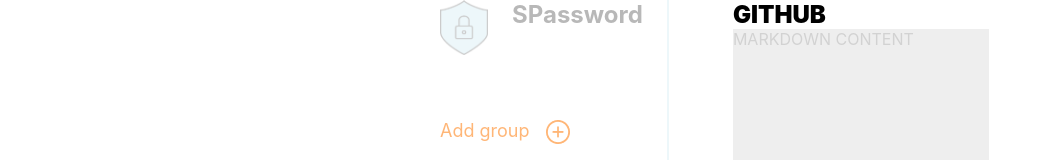
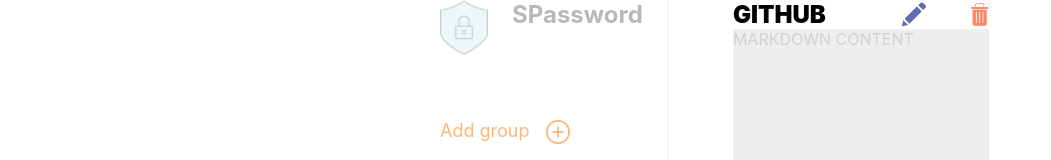
Before and after one commit to AlexandrVinogradov/SPassword-React-Redux, a React (Create React App) app: page /main in a window 1280 px wide. Shown: the top 160 px of the page, without its empty margins (0-1051 px from the left). Built offline with nearby package versions, Linux system fonts and the light colour scheme.

Commit message:
added svg icons

```diff
--- a/src/Main/Main.jsx
+++ b/src/Main/Main.jsx
@@ -5,7 +5,7 @@ import shield from '../img/shield.png'
 import plus from '../img/Icon-plus.png'
 import arrow from '../img/icon-arrow.png'
 import NavListbar from './NavListbar/NavListbar'
-// import SVGIcon from "./SVGIcon";
+import SVGIcon from '../SVGIcons'
 
 const Main = () => {
   return (
@@ -37,10 +37,14 @@ const Main = () => {
         <div className={style.interface__header}>
           <h1>GitHub</h1>
 
-          {/* <SVGIcon name="wifi" width={100} fill={randomColor()} /> */}
-          {/* https://blog.lftechnology.com/using-svg-icons-components-in-react-44fbe8e5f91 */}
-
-
+          <div className={style.interface__header_btns}>
+            <button type="button" className={style.interface__header_btn}>
+              <SVGIcon className={style.icon_pencil} name="pencil" width={24} fill={'#5F6CAF'} />
+            </button>
+            <button type="button" className={style.interface__header_btn}>
+              <SVGIcon name="bucket" width={18} fill={'#FF8364'} />
+            </button>
+          </div>
         </div>
 
         <div className={style.interface__content}>MARKDOWN CONTENT</div>
--- a/src/Main/Main.module.scss
+++ b/src/Main/Main.module.scss
@@ -62,7 +62,32 @@
 
 
     .interface__header {
+      display: flex;
+      justify-content: space-between;
 
+      .interface__header_btns {
+        display: flex;
+
+        .interface__header_btn {
+          padding: 0;
+          margin: 0;
+          border: none;
+          display: inline-flex;
+          background-color: inherit;
+          cursor: pointer;
+
+          &:first-child {
+            margin-right: 45px;
+          }
+
+          .icon_pencil {
+            fill: red;
+            &:hover {
+              fill: red;
+            }
+          }
+        }
+      }
     }
     .interface__content {
       height: 80vh;
--- /dev/null
+++ b/src/SVGIcons.js
@@ -0,0 +1,57 @@
+import React from 'react'
+
+const getViewBox = name => {
+  switch (name) {
+    case 'pencil':
+      return '0 0 24 24'
+    case 'bucket':
+      return '0 0 19 24'
+    default:
+      return '0 0 24 24'
+  }
+}
+
+const getPath = (name, props) => {
+  switch (name) {
+    case 'pencil':
+      return (
+        <path
+          {...props}
+          d="M14.9238 3.98577L19.8059 8.86787L7.44788 21.2259L2.56851 16.3438L14.9238 3.98577ZM23.5105 2.80832L21.3333 0.631073C20.4919 -0.210358 19.1255 -0.210358 18.2813 0.631073L16.1957 2.71666L21.0778 7.5988L23.5105 5.16608C24.1632 4.51342 24.1632 3.46094 23.5105 2.80832ZM0.0135859 23.206C-0.0752629 23.6059 0.285759 23.9642 0.685669 23.8669L6.126 22.5479L1.24662 17.6658L0.0135859 23.206Z"
+        />
+      )
+    case 'bucket':
+      return (
+        <path
+          {...props}
+          d="M5.25993 2.18182C5.25993 1.46637 5.81828 0.943489 6.53373 0.943489H11.7701C12.4854 0.943489 13.0437 1.46637 13.0437 2.18182V3.53808H13.9872V2.18182C13.9872 0.946253 13.0057 0 11.7701 0H6.53373C5.29816 0 4.31644 0.946253 4.31644 2.18182V3.53808H5.25993V2.18182ZM3.57358 24H14.7303C15.806 24 16.6408 23.0538 16.6408 21.8772V7.31204H1.66287V21.8772C1.66287 23.0538 2.49764 24 3.57358 24ZM12.1592 9.56458C12.1592 9.30406 12.3704 9.09283 12.6309 9.09283C12.8915 9.09283 13.1027 9.30406 13.1027 9.56458V20.7095C13.1027 20.9701 12.8915 21.1813 12.6309 21.1813C12.3704 21.1813 12.1592 20.9701 12.1592 20.7095V9.56458ZM8.68007 9.56458C8.68007 9.30406 8.8913 9.09283 9.15182 9.09283C9.41234 9.09283 9.62356 9.30406 9.62356 9.56458V20.7095C9.62356 20.9701 9.41234 21.1813 9.15182 21.1813C8.8913 21.1813 8.68007 20.9701 8.68007 20.7095V9.56458ZM5.20096 9.56458C5.20096 9.30406 5.41218 9.09283 5.6727 9.09283C5.93322 9.09283 6.14444 9.30406 6.14444 9.56458V20.7095C6.14444 20.9701 5.93322 21.1813 5.6727 21.1813C5.41218 21.1813 5.20096 20.9701 5.20096 20.7095V9.56458ZM17.1242 6.36855H1.17936C0.527948 6.36855 0 5.8406 0 5.18919C0 4.53778 0.527948 4.00983 1.17936 4.00983H17.1242C17.7756 4.00983 18.3036 4.53778 18.3036 5.18919C18.3036 5.8406 17.7756 6.36855 17.1242 6.36855Z"
+        />
+      )
+    default:
+      return <path />
+  }
+}
+
+const SVGIcon = ({
+  name = '',
+  style = {},
+  fill = '#000',
+  viewBox = '',
+  width = '100%',
+  className = '',
+  height = '100%',
+}) => (
+  <svg
+    width={width}
+    style={style}
+    height={height}
+    className={className}
+    xmlns="http://www.w3.org/2000/svg"
+    viewBox={viewBox || getViewBox(name)}
+    xmlnsXlink="http://www.w3.org/1999/xlink"
+  >
+    {getPath(name, { fill })}
+  </svg>
+)
+
+export default SVGIcon
```
